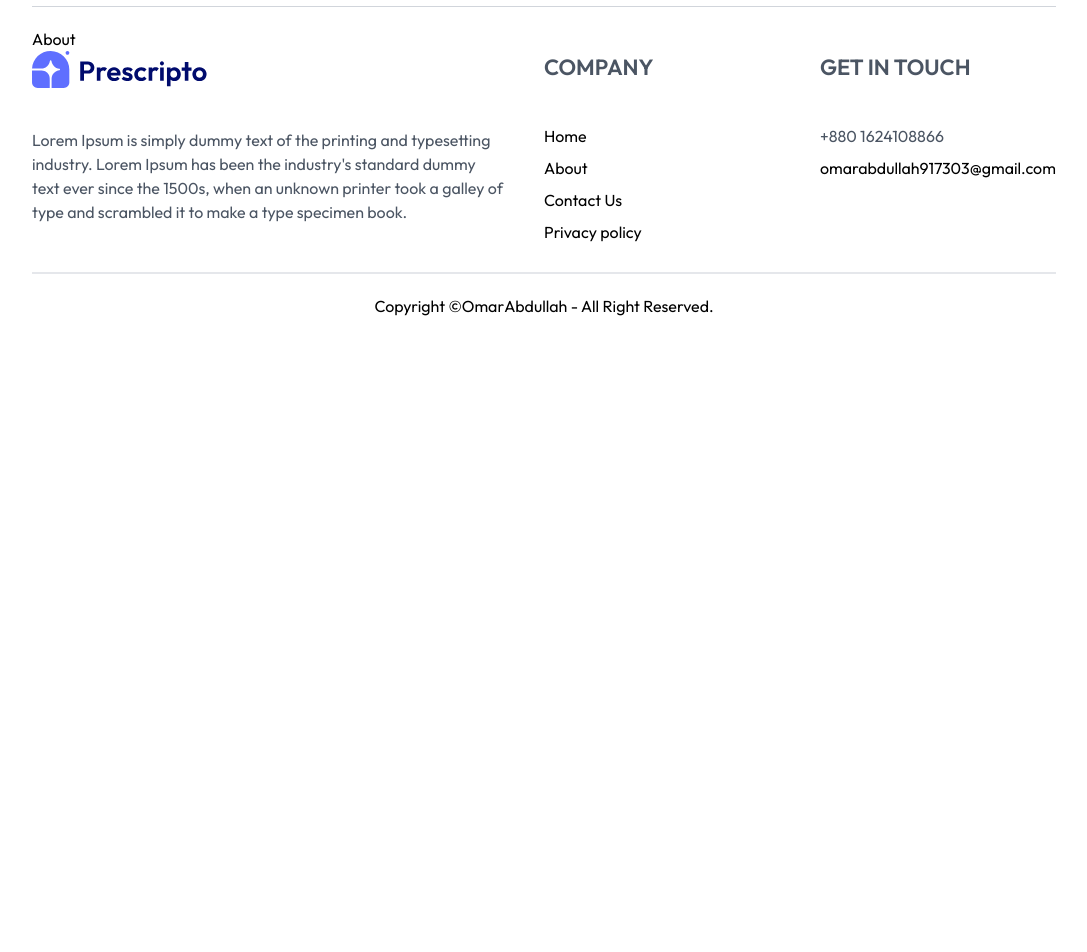
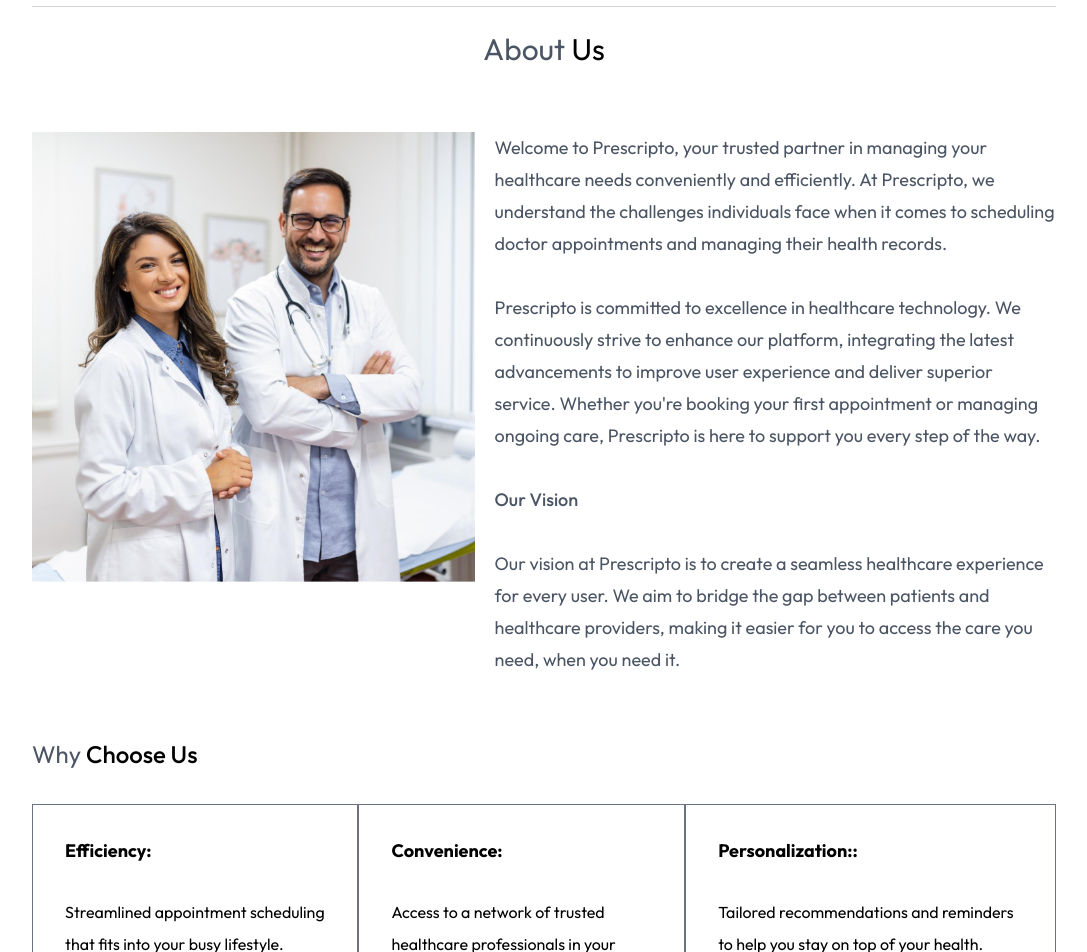
Before and after one commit to Omarabdullah99/doctor-appoinment-frontend, a React (Vite) app: page /about in a window 1280 px wide. Shown: the part 80-1032 px from the top of the page, without its empty margins (96-1183 px from the left). Before the commit the page ends 800 px from the top, so only its background shows below. Built offline with nearby package versions, Linux system fonts and the light colour scheme.

Commit message:
About page design

```diff
--- a/src/pages/About.jsx
+++ b/src/pages/About.jsx
@@ -1,9 +1,68 @@
-import React from 'react'
+import React from "react";
+import { assets } from "../assets/assets_frontend/assets";
 
 const About = () => {
+  const chooseArray=[
+    {
+      "title":"Efficiency:",
+      "description":"Streamlined appointment scheduling that fits into your busy lifestyle."
+    },
+    {
+      "title":"Convenience:",
+      "description":"Access to a network of trusted healthcare professionals in your area."
+    },
+    {
+      "title":"Personalization::",
+      "description":"Tailored recommendations and reminders to help you stay on top of your health."
+    }
+  ]
   return (
-    <div>About</div>
-  )
-}
+    <div className="min-h-screen">
+      <p className="text-center text-[30px] font-[400] ">
+        {" "}
+        <span className="text-[#4B5563]">About </span>Us
+      </p>
+      <div className="flex flex-col lg:flex-row gap-5 my-[60px]">
+        <div>
+        <img className="w-full h-[450px] object-cover" src={assets.about_image} alt="" />
+        </div>
+        <div className="flex-1 ">
+          <p className="text-[#4B5563] text-[18px] leading-[32px]">
+            Welcome to Prescripto, your trusted partner in managing your
+            healthcare needs conveniently and efficiently. At Prescripto, we
+            understand the challenges individuals face when it comes to
+            scheduling doctor appointments and managing their health records. <br /><br />
+            Prescripto is committed to excellence in healthcare technology. We
+            continuously strive to enhance our platform, integrating the latest
+            advancements to improve user experience and deliver superior
+            service. Whether you're booking your first appointment or managing
+            ongoing care, Prescripto is here to support you every step of the
+            way. <br /> <br />
 
-export default About
+            <span className="font-[500]">Our Vision</span> <br /><br />
+             Our vision at Prescripto is to create a seamless
+            healthcare experience for every user. We aim to bridge the gap
+            between patients and healthcare providers, making it easier for you
+            to access the care you need, when you need it.
+          </p>
+        </div>
+      </div>
+
+      <div className="choose mb-14">
+        <p className="text-[#4B5563] text-[24px] mb-8">Why <span className="font-[500] text-black">Choose Us</span></p>
+        <div className="flex flex-col lg:flex-row">
+          {
+            chooseArray.map((c,index)=>(
+              <div key={index} className="p-8 border border-gray-500 hover:bg-primary hover:text-white transition-all duration-300">
+                <p className="mb-8  font-bold text-[18px] ">{c.title}</p>
+                <p className="leading-8 ">{c.description}</p>
+              </div>
+            ))
+          }
+        </div>
+      </div>
+    </div>
+  );
+};
+
+export default About;
```
